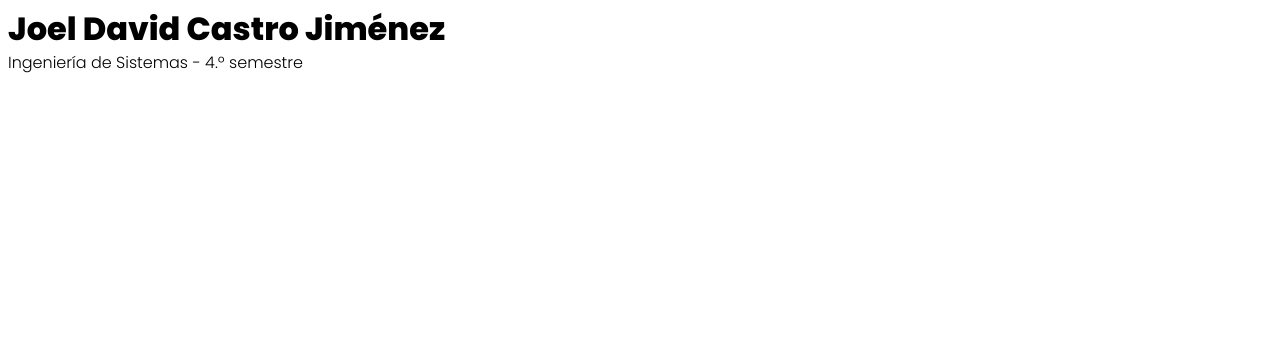
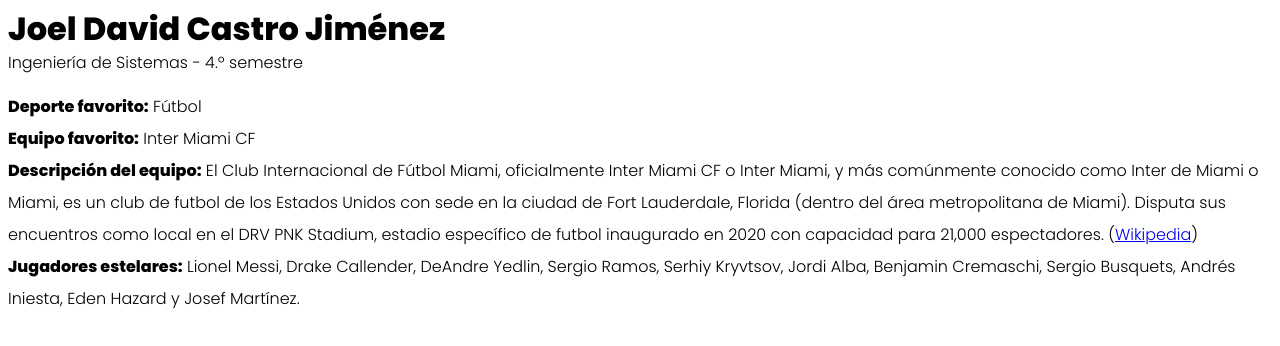
Before and after one commit to joeldacj/bpds_tuesday, a plain HTML site: page index.html in a window 1280 px wide. Drawn offline with Linux system fonts and the light colour scheme.

Commit message:
Se añade información

```diff
--- a/index.html
+++ b/index.html
@@ -11,7 +11,10 @@
 <body>
     <h1 style="line-height: 0.5;"><span style='font-family: "Poppins", sans-serif; font-weight: 800;'>Joel David Castro Jim&eacute;nez</span></h1>
     <P style="line-height: 0.5;"><span style='font-family: "Poppins", sans-serif; font-weight: 300;'>Ingenier&iacute;a de Sistemas - 4.&ordm; semestre</span></h2>
-    <br>
-
+    <br><br>
+    <p style='line-height: 2; font-family: "Poppins", sans-serif; font-weight: 300;'><strong>Deporte favorito:</strong> F&uacute;tbol<br>
+    <strong>Equipo favorito:</strong> Inter Miami CF<br>
+    <strong>Descripci&oacute;n del equipo:</strong> El Club Internacional de F&uacute;tbol Miami, oficialmente Inter Miami CF o Inter Miami, y m&aacute;s com&uacute;nmente conocido como Inter de Miami o Miami, es un club de futbol de los Estados Unidos con sede en la ciudad de Fort Lauderdale, Florida (dentro del &aacute;rea metropolitana de Miami). Disputa sus encuentros como local en el DRV PNK Stadium, estadio espec&iacute;fico de futbol inaugurado en 2020 con capacidad para 21,000 espectadores. (<a href="https://es.wikipedia.org/wiki/Inter_de_Miami">Wikipedia</a>)<br>
+    <strong>Jugadores estelares:</strong> Lionel Messi, Drake Callender, DeAndre Yedlin, Sergio Ramos, Serhiy Kryvtsov, Jordi Alba, Benjamin Cremaschi, Sergio Busquets, Andr&eacute;s Iniesta, Eden Hazard y Josef Mart&iacute;nez.</p>
 </body>
 </html>
```
